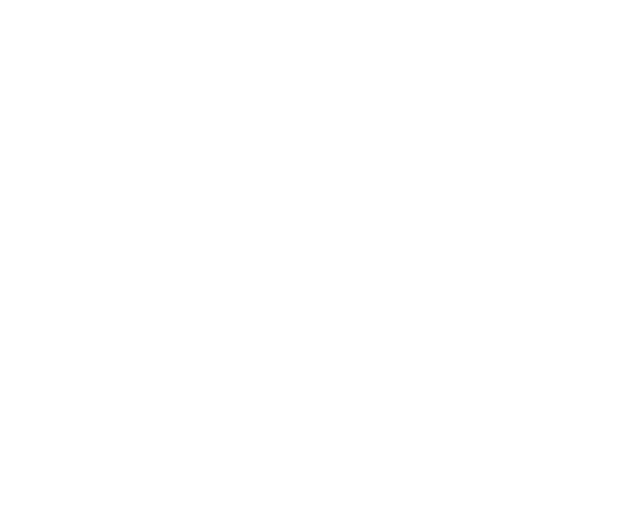
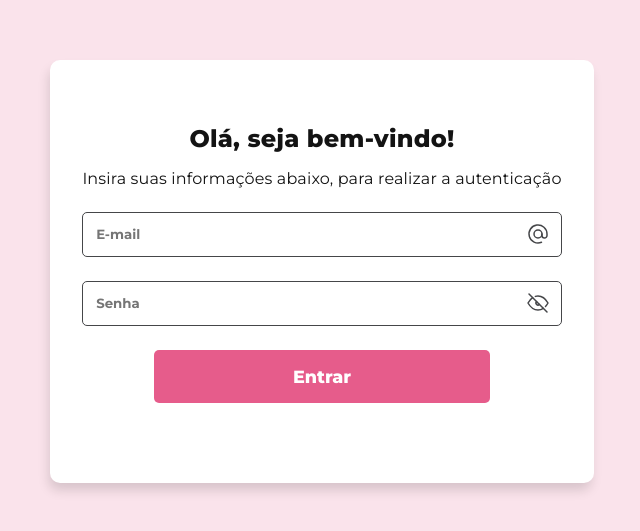
Before and after one commit to alalan55/sample-blog, a Vue app: page /auth in a window 1280 px wide. Before the commit this address had no page. Shown: the part 129-660 px from the top of the page, without its empty margins (318-958 px from the left). Built offline with nearby package versions, Linux system fonts and the light colour scheme.

Commit message:
Construction of initial login files and  Login form construction

```diff
--- a/src/assets/scss/utils/variables.scss
+++ b/src/assets/scss/utils/variables.scss
@@ -14,6 +14,7 @@
 $sb-bg-dark-3: #454649;
 $sb-bg-pink-1: #e65c8b;
 $sb-bg-pink-2: #bd4b71;
+$sb-bg-pink-3: #fae3eb;
 $sb-bg-black-1: #131313;
 $sb-bg-red-1:#ff2825;
 
--- a/src/components/organisms/NavBar.vue
+++ b/src/components/organisms/NavBar.vue
@@ -10,7 +10,7 @@
             <router-link to="/">Home</router-link>
           </li>
           <li>
-            <router-link to="/about">Posts</router-link>
+            <router-link to="/auth">Login</router-link>
           </li>
         </ul>
       </div>
--- a/src/router/index.js
+++ b/src/router/index.js
@@ -21,6 +21,11 @@
       ],
     },
     {
+      path: "/auth",
+      component: () => import("../views/AuthView.vue"),
+      name: "auth",
+    },
+    {
       path: "/about",
       name: "about",
       // route level code-splitting
--- /dev/null
+++ b/src/views/AuthView.vue
@@ -0,0 +1,149 @@
+<script setup>
+import { ref, watch } from "vue";
+
+const showPassword = ref(false);
+const type = ref("password");
+
+watch(showPassword, (newValue) => {
+  newValue ? (type.value = "text") : (type.value = "password");
+});
+</script>
+
+<template>
+  <div class="auth">
+    <div class="auth__card">
+      <div class="auth__card__logo"></div>
+
+      <div class="auth__card__title">
+        <span> Olá, seja bem-vindo! </span>
+      </div>
+
+      <div class="auth__card__desctiprion">
+        <span> Insira suas informações abaixo, para realizar a autenticação </span>
+      </div>
+
+      <div class="auth__card__form">
+        <div class="auth__card__form__email">
+          <input type="text" placeholder="E-mail" />
+          <img src="/icons/internet.svg" alt="Internet" />
+        </div>
+
+        <div class="auth__card__form__password">
+          <input :type="type" placeholder="Senha" />
+          <img
+            src="/icons/eye.svg"
+            alt="Olhos"
+            v-if="showPassword"
+            @click="showPassword = false"
+          />
+          <img
+            src="/icons/eye-closed.svg"
+            alt="Olhos"
+            v-else
+            @click="showPassword = true"
+          />
+        </div>
+        <div class="auth__card__form--action">
+          <button>Entrar</button>
+        </div>
+      </div>
+    </div>
+  </div>
+</template>
+
+<style lang="scss" scoped>
+@import "@/assets/scss/main.scss";
+
+.auth {
+  height: 100vh;
+  width: 100%;
+  display: flex;
+  align-items: center;
+  justify-content: center;
+  background: $sb-bg-pink-3;
+  padding: $sb-size-2;
+
+  &__card {
+    padding: $sb-size-4 $sb-size-2;
+    border-radius: 10px;
+    background: white;
+    -webkit-box-shadow: -2px 8px 12px -1px rgba(0, 0, 0, 0.14);
+    box-shadow: -2px 8px 12px -1px rgba(0, 0, 0, 0.14);
+
+    &__title {
+      margin: 0 0 1rem 0;
+      text-align: center;
+      span {
+        font-weight: 800;
+        letter-spacing: 0.25px;
+        font-size: 1.5em;
+        color: $sb-bg-black-1;
+      }
+    }
+    &__desctiprion {
+      span {
+        color: $sb-bg-black-1;
+        letter-spacing: 0.15px;
+      }
+    }
+
+    &__form {
+      & > div {
+        margin: 1.5rem 0;
+        height: 45px;
+        position: relative;
+        input {
+          height: 100%;
+          width: 100%;
+          border-radius: 5px;
+          border: 1px solid $sb-bg-dark-3;
+          padding: 0.8rem 3rem 0.8rem 0.8rem;
+          font-weight: 700;
+          color: $sb-bg-black-1;
+
+          &:focus {
+            outline: none;
+          }
+        }
+      }
+      &__email {
+        img {
+          position: absolute;
+          top: 50%;
+          right: 0;
+          transform: translate(-50%, -50%);
+        }
+      }
+      &__password {
+        cursor: pointer;
+        img {
+          position: absolute;
+          top: 50%;
+          right: 0;
+          transform: translate(-50%, -50%);
+        }
+      }
+      &--action {
+        text-align: center;
+
+        button {
+          width: 70%;
+          padding: $sb-size-1;
+          border-radius: 5px;
+          border: none;
+          cursor: pointer;
+          font-size: 1.1em;
+          font-weight: 800;
+          color: white;
+          background: $sb-bg-pink-1;
+          transition: 0.2s ease-in-out;
+
+          &:hover {
+            background: $sb-bg-pink-2;
+          }
+        }
+      }
+    }
+  }
+}
+</style>
```
Also changed, not shown: public/icons/eye-closed.svg (added), public/icons/internet.svg (added).
